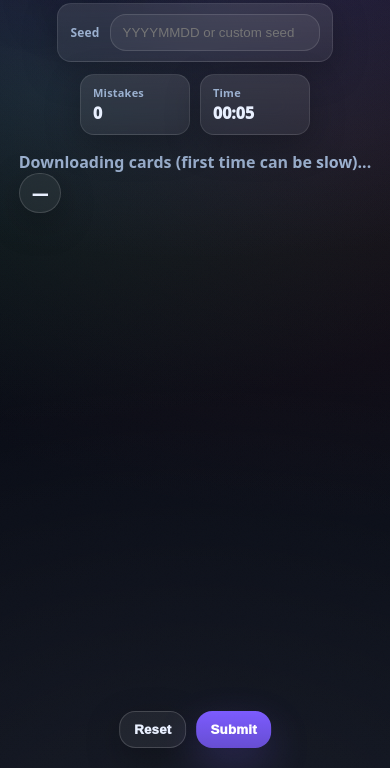
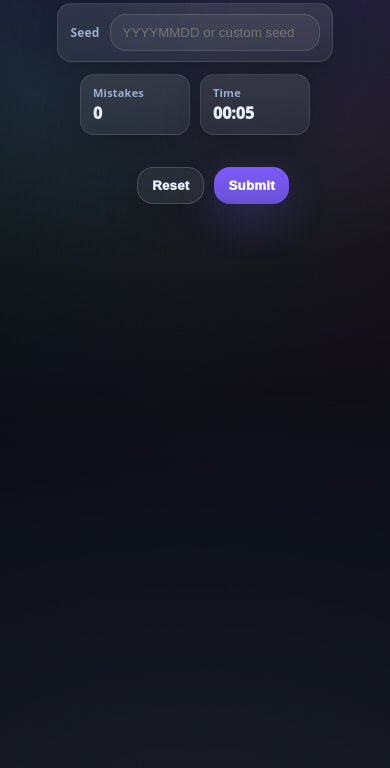
Before and after one commit to kgkteam/yugigrid, a website built with Vite: page index.html in a window 390 px wide. Shown: the part 76-844 px from the top of the page. Built offline with nearby package versions, Linux system fonts and the light colour scheme; no server answers.

Commit message:
fix: update daybadge

```diff
--- a/index.html
+++ b/index.html
@@ -40,19 +40,6 @@
       </div>
     </div>
 
-    <!-- ===== STATUS + DAY BADGE ===== -->
-    <div class="statusRow">
-      <div id="status" class="status"></div>
-      <div
-        id="dayBadge"
-        class="dayBadge"
-        title="Click to see how day rules work"
-      >
-        —
-      </div>
-    </div>
-
-  <div id="app">
     <!-- ===== MATRIX LAYOUT ===== -->
     <div class="matrixWrap">
       <div class="corner"></div>
--- a/style.css
+++ b/style.css
@@ -67,13 +67,7 @@ body::before{
   max-width: 1040px;
   margin: 0 auto;
   padding: 24px 24px 32px;
-
-  /* NEW: legyen teljes magasság + rugalmas elrendezés */
-  min-height: 100vh;
-  display: flex;
-  flex-direction: column;
 }
-
 
 /* ===== TOPBAR ===== */
 .topbar{
@@ -189,45 +183,20 @@ body::before{
   font-weight: 950;
 }
 
+/* ===== STATUS + DAY BADGE ===== */
+.statusRow{
+  display:flex;
+  align-items:center;
+  justify-content:space-between;
+  gap:12px;
+  flex-wrap:wrap;
+  margin: 8px 0 14px;
+}
+
 .status{
   min-height: 20px;
   color: var(--muted);
   font-weight: 800;
-}
-
-.dayBadge{
-  display:inline-flex;
-  align-items:center;
-  gap:10px;
-  padding:8px 12px;
-  border-radius:999px;
-  border:1px solid rgba(255,255,255,.14);
-  background: rgba(255,255,255,.06);
-  color: var(--fg);
-  cursor:pointer;
-  user-select:none;
-  font-weight:950;
-
-  backdrop-filter: blur(14px);
-  -webkit-backdrop-filter: blur(14px);
-
-  box-shadow: 0 10px 35px rgba(0,0,0,.25);
-  transition: transform .14s var(--ease), border-color .14s var(--ease), filter .14s var(--ease);
-}
-.dayBadge:hover{
-  transform: translateY(-1px);
-  border-color: rgba(124,92,255,.45);
-  filter: brightness(1.03);
-}
-.dayBadge .dot{
-  width:10px; height:10px;
-  border-radius:999px;
-  background: rgba(255,255,255,.55);
-}
-.dayBadge .sub{
-  font-weight:900;
-  opacity:.72;
-  font-size: 12px;
 }
 
 /* ===== RULE CARDS ===== */
@@ -263,13 +232,8 @@ body::before{
   grid-template-rows: auto 1fr;
   gap: var(--sideGap);
   align-items:start;
-
-  /* NEW: középre vízszintesen + függőlegesen a maradék helyen */
-  margin-top: auto;
-  margin-bottom: auto;
-  align-self: center;
+  margin-top: 8px;
 }
-
 
 .corner{
   grid-column: 1;
@@ -436,17 +400,11 @@ body::before{
 
 /* ===== ACTIONS ===== */
 .actions{
-  position: fixed;
-  bottom: 20px;
-  left: 20px;
-
   display:flex;
   gap:10px;
+  margin-top: 16px;
   justify-content:flex-start;
-
-  z-index: 50;
 }
-
 
 .btn{
   border:0;
@@ -765,11 +723,7 @@ button:disabled,
     min-height: 110px;
   }
 
-  .actions{
-  left: 50%;
-  transform: translateX(-50%);
-  justify-content: center;
-}
+  .actions{ justify-content:center; }
 
   .resultList{ grid-template-columns: repeat(2, 1fr); }
 }
```
